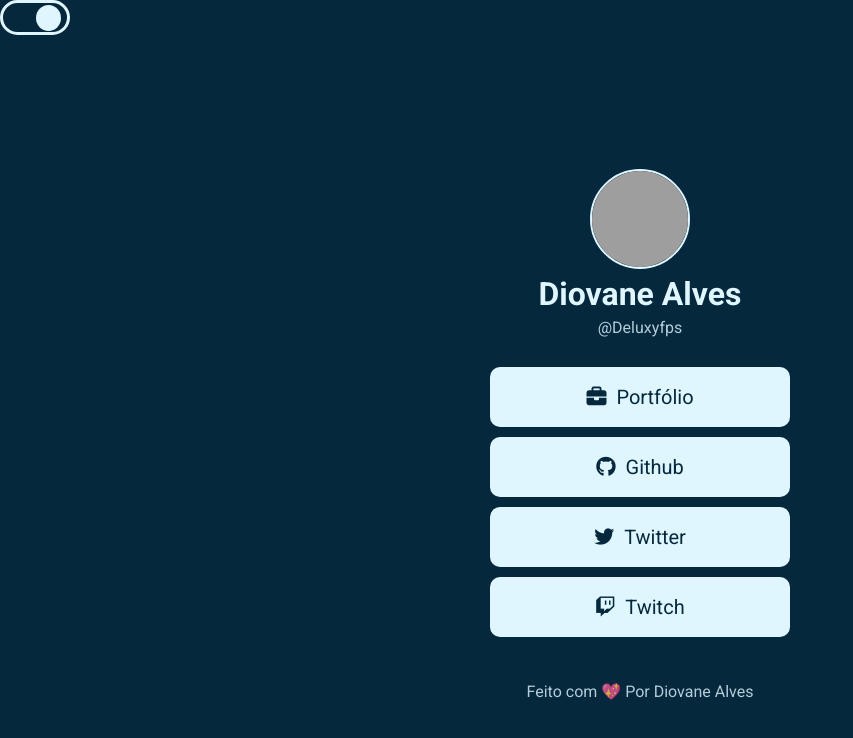
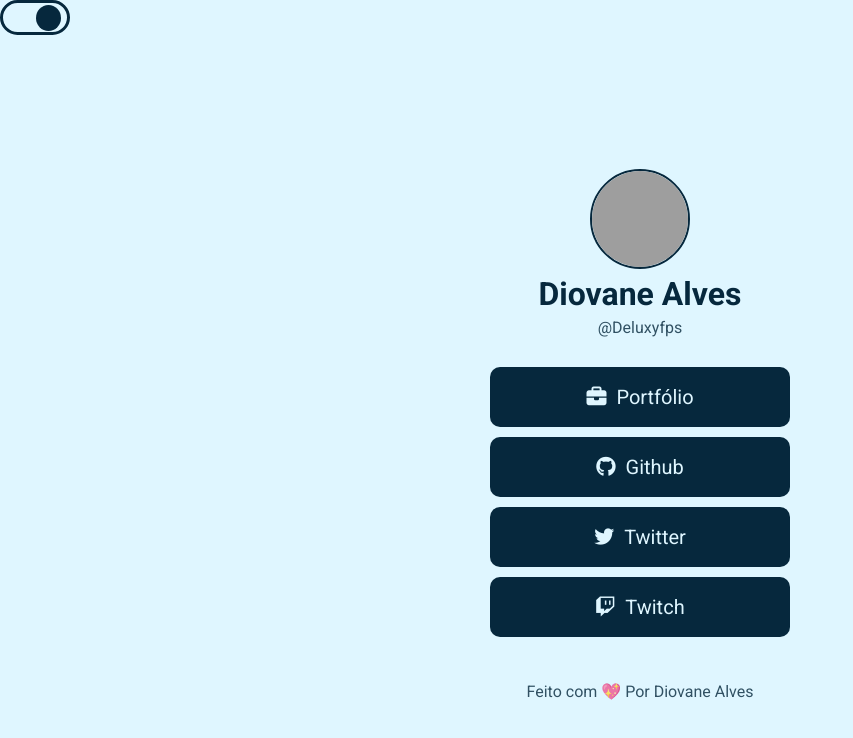
Before and after one commit to diovanealves/Linktree, a plain HTML site: page index.html in a window 1280 px wide. Both pictures are taken after a click on the element 35 px from the left and 17 px from the top of the page. Shown: the whole page, without its empty margins (0-853 px from the left). Drawn offline with Linux system fonts and the light colour scheme; grey boxes are pictures that could not be loaded.

Commit message:
Update style.css

```diff
--- a/src/style.css
+++ b/src/style.css
@@ -11,19 +11,19 @@
 }
 
 body{
-  color: #06283D;
-  background-color: #DFF6FF;
+  background-color: #06283D;
+  color: #DFF6FF;
 }
 
 .body.active.active{
-  background-color: #06283D;
-  color: #DFF6FF;
+  color: #06283D;
+  background-color: #DFF6FF;
 }
 
 .btn{
   width: 70px;
   height: 35px;
-  border: 3px solid #06283D;
+  border: 3px solid #DFF6FF;
   border-radius: 50px;
   position:relative;
   cursor: pointer;
@@ -34,7 +34,7 @@
   position: absolute;
   width: 25px;
   height: 26px;
-  background: #06283D;
+  background: #DFF6FF;
   border-radius: 50%;
   top: 50%;
   left: 2px;
@@ -43,12 +43,12 @@
 }
 
 .btn.active{
-  border: 3px solid #DFF6FF;
+  border: 3px solid #06283D;
 }
 
 .btn.active:before{
   left: 33px;
-  background-color: #DFF6FF;
+  background-color: #06283D;
 }
 
 .main{
@@ -62,12 +62,12 @@
   margin-bottom: 6px;
   width: 100px;
   height: 100px;
-  border: solid 2.5px #06283D;
+  border: solid 2.5px #DFF6FF;
   border-radius: 50%;
 }
 
 .logo.active{
-  border: solid 2.5px #DFF6FF;
+  border: solid 2.5px #06283D;
 }
 
 p {
@@ -98,20 +98,20 @@
   margin-bottom: 10px;
   transition: background 250ms;
   font-size: 20px;
-  background: #06283D;
+  background: #DFF6FF;
+  color: #06283D;
+}
+
+.link.active a{
+  background-color: #06283D;
   color: #DFF6FF;
 }
 
-.link.active a{
-  background-color: #DFF6FF;
-  color: #06283D;
-}
-
-.link a:hover {
+.link.active a:hover {
   background: #041A27;
 }
 
-.link.active a:hover{
+.link a:hover{
   background: #041A27 ;
   color: #DFF6FF;
 }
```
